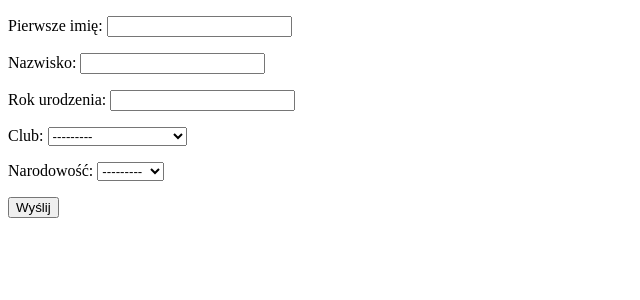
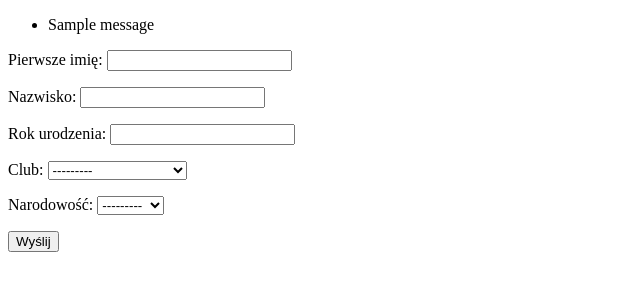
Before and after one commit to ikolokotronis/pib_recrutation_task, a Django app: page /task/players/ in a window 1280 px wide. Shown: the top 300 px of the page, without its empty margins (0-640 px from the left). Run offline with Django 4.2, Linux system fonts and the light colour scheme; tables that the repository leaves empty hold one stand-in row (values such as "Sample post"); one stand-in notice (Sample message) is shown.

Commit message:
added messages

```diff
--- a/2/pib_recrutation_task/football_team/templates/football_team/add_football_player.html
+++ b/2/pib_recrutation_task/football_team/templates/football_team/add_football_player.html
@@ -5,6 +5,13 @@
     <title>Add football player</title>
 </head>
 <body>
+{% if messages %}
+<ul class="messages">
+    {% for message in messages %}
+    <li>{{ message }}</li>
+    {% endfor %}
+</ul>
+{% endif %}
 <form method="post">
     {% csrf_token %}
     {{form.as_p}}
--- a/2/pib_recrutation_task/football_team/views.py
+++ b/2/pib_recrutation_task/football_team/views.py
@@ -1,6 +1,7 @@
 from django.db.models import Count, Q
 from django.shortcuts import redirect
 from django.views.generic.edit import CreateView
+from django.contrib import messages
 
 from .forms import FootballPlayerForm
 from .models import FootballClub
@@ -15,6 +16,7 @@ class AddFootballPlayerView(CreateView):
         club = player.club
         self.__increment_no_players(club)
         self.__send_mail_success(form)
+        messages.add_message(self.request, messages.INFO, "Dodano piłkarza")
         return redirect("add_player")
 
     def form_invalid(self, form):
```
Also changed, not shown: 2/pib_recrutation_task/football_team/migrations/0002_alter_footballplayer_nationality.py (added).
